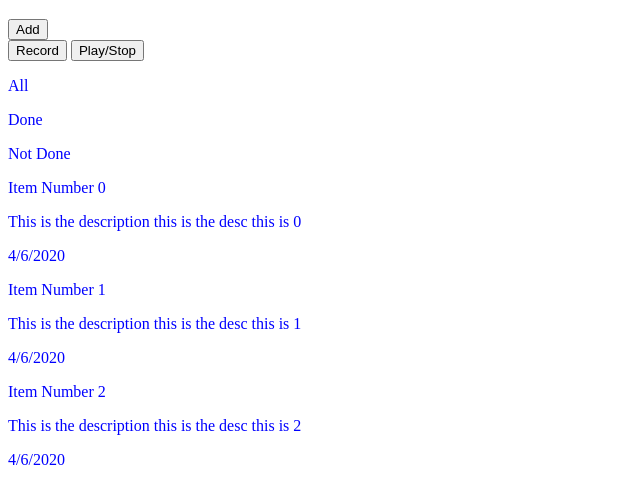
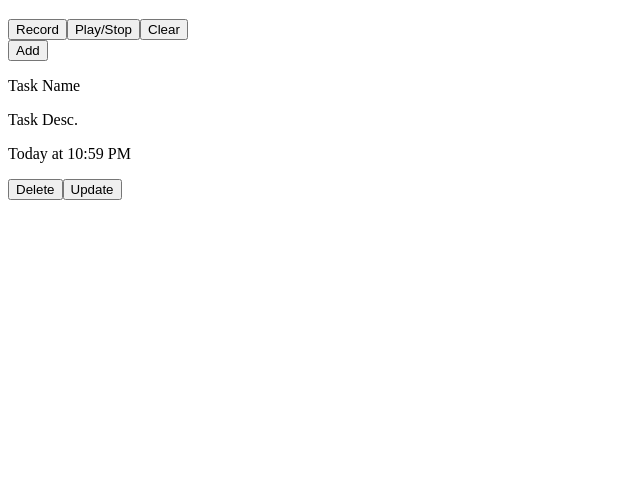
Before and after one commit to kingdivine/todo-playback, a React app: page / in a window 1280 px wide. Both pictures are taken after a click on the button "Add". Shown: the part 61-564 px from the top of the page, without its empty margins (0-640 px from the left). Built offline with nearby package versions, Linux system fonts and the light colour scheme.

Commit message:
Add sass/css config. Create basic app layout.

```diff
--- a/package.json
+++ b/package.json
@@ -12,8 +12,10 @@
   "author": "",
   "license": "ISC",
   "dependencies": {
+    "moment": "^2.24.0",
     "react": "^16.13.1",
-    "react-dom": "^16.13.1"
+    "react-dom": "^16.13.1",
+    "uuid": "^7.0.3"
   },
   "devDependencies": {
     "@babel/core": "^7.9.0",
@@ -23,6 +25,7 @@
     "clean-webpack-plugin": "^3.0.0",
     "css-loader": "^3.4.2",
     "html-webpack-plugin": "^4.0.4",
+    "mini-css-extract-plugin": "^0.9.0",
     "node-sass": "^4.13.1",
     "sass-loader": "^8.0.2",
     "style-loader": "^1.1.3",
--- a/src/Components/App/App.js
+++ b/src/Components/App/App.js
@@ -1,18 +1,78 @@
-import React from "react";
+import React, { useState } from "react";
 import List from "../List/List";
-import Controls from "../Controls/Controls";
-import Filters from "../Filters/Filters";
+import PlaybackControls from "../PlaybackControls/PlaybackControls";
+import { v4 as uuidv4 } from "uuid";
 import "./App.scss";
 
 const App = () => {
+  let [todos, setTodos] = useState([]);
+  let [userActions, setUserActions] = useState([]);
+  let [isRecording, setRecording] = useState(false);
+  let [isPlaying, setPlaying] = useState(false);
+
+  const createTodo = (name, description) => {
+    const newTodo = {
+      id: uuidv4(),
+      name,
+      description,
+      createdDate: new Date(),
+    };
+    setTodos([...todos, newTodo]);
+    handleUserAction("CREATE", newTodo);
+  };
+
+  const deleteTodo = (todoToBeDeleted) => {
+    handleUserAction("DELETE", todoToBeDeleted);
+    setTodos(todos.filter((todo) => todo.id != todoToBeDeleted.id));
+  };
+
+  const updateTodo = (todoToBeUpdated) => {
+    handleUserAction("UPDATE", todoToBeUpdated);
+    setTodos(
+      todos.map((todo) =>
+        todo.id == todoToBeUpdated.id
+          ? {
+              ...todo,
+              name: todoToBeUpdated.name,
+              description: "jbhbjvjhv",
+            }
+          : todo
+      )
+    );
+  };
+
+  const handleUserAction = (action, todo) => {
+    isRecording ? null : setUserActions([...userActions, { action, todo }]);
+  };
+
+  const toggleRecord = () => {
+    setRecording(!isRecording);
+  };
+
+  const togglePlay = () => {
+    setPlaying(!isPlaying);
+  };
+
+  const clearRecording = () => {
+    setUserActions([]);
+  };
+
   return (
     <div>
       <div>
         <h1>TODO PLAYBLACK</h1>
       </div>
-      <Controls />
-      <Filters />
-      <List />
+      <PlaybackControls
+        toggleRecord={toggleRecord}
+        togglePlay={togglePlay}
+        clearRecording={clearRecording}
+      />
+      <List
+        todos={todos}
+        addTodo={createTodo}
+        deleteTodo={deleteTodo}
+        updateTodo={updateTodo}
+      />
     </div>
   );
 };
--- a/src/Components/App/App.scss
+++ b/src/Components/App/App.scss
@@ -1,3 +1,5 @@
-body {
-  color: blue;
+@import "../../styles/colors";
+
+h1 {
+  color: $header-color;
 }
--- a/src/Components/Controls/Controls.js
+++ /dev/null
@@ -1,16 +0,0 @@
-import React from "react";
-
-const Controls = () => {
-  return (
-    <div>
-      <div>
-        <button>Add</button>
-      </div>
-      <div>
-        <button>Record</button> <button>Play/Stop</button>{" "}
-      </div>
-    </div>
-  );
-};
-
-export default Controls;
--- a/src/Components/Filters/Filters.js
+++ /dev/null
@@ -1,19 +0,0 @@
-import React from "react";
-
-const Filters = () => {
-  return (
-    <div>
-      <div>
-        <p>All</p>
-      </div>
-      <div>
-        <p>Done</p>
-      </div>
-      <div>
-        <p>Not Done</p>
-      </div>
-    </div>
-  );
-};
-
-export default Filters;
--- a/src/Components/List/List.js
+++ b/src/Components/List/List.js
@@ -1,25 +1,18 @@
 import React from "react";
 import ListItem from "../ListItem/ListItem";
 
-//dummy data
-let items = [];
-for (let i = 0; i < 3; i++) {
-  items.push({
-    name: `Item Number ${i}`,
-    description: `This is the description this is the desc this is ${i}`,
-    createdDate: new Date().toLocaleDateString(),
-  });
-}
-
-const List = () => {
+const List = ({ todos, addTodo, deleteTodo, updateTodo }) => {
   return (
     <div>
-      {items.map((item) => (
+      <div>
+        <button onClick={() => addTodo("Task Name", "Task Desc.")}>Add</button>
+      </div>
+      {todos.map((todo) => (
         <ListItem
-          key={item.name}
-          name={item.name}
-          description={item.description}
-          createdDate={item.createdDate}
+          key={todo.id}
+          todo={todo}
+          deleteTodo={deleteTodo}
+          updateTodo={updateTodo}
         />
       ))}
     </div>
--- a/src/Components/ListItem/ListItem.js
+++ b/src/Components/ListItem/ListItem.js
@@ -1,11 +1,14 @@
 import React from "react";
+import moment from "moment";
 
-const ListItem = ({ name, description, createdDate }) => {
+const ListItem = ({ todo, deleteTodo, updateTodo }) => {
   return (
     <div>
-      <p>{name}</p>
-      <p>{description}</p>
-      <p>{createdDate}</p>
+      <p>{todo.name}</p>
+      <p>{todo.description}</p>
+      <p>{moment(todo.createdDate).calendar()}</p>
+      <button onClick={() => deleteTodo(todo)}>Delete</button>
+      <button onClick={() => updateTodo(todo)}>Update</button>
     </div>
   );
 };
--- /dev/null
+++ b/src/Components/PlaybackControls/PlaybackControls.js
@@ -0,0 +1,13 @@
+import React from "react";
+
+const PlaybackControls = ({ toggleRecord, togglePlay, clearRecording }) => {
+  return (
+    <div>
+      <button onClick={toggleRecord}>Record</button>
+      <button onClick={togglePlay}>Play/Stop</button>
+      <button onClick={clearRecording}>Clear</button>
+    </div>
+  );
+};
+
+export default PlaybackControls;
--- /dev/null
+++ b/src/styles/_colors.scss
@@ -0,0 +1 @@
+$header-color: blue;
--- a/webpack.config.base.js
+++ b/webpack.config.base.js
@@ -16,10 +16,6 @@ module.exports = {
         exclude: /node_modules/,
         use: ["babel-loader"],
       },
-      {
-        test: /\.s[ac]ss$/i,
-        use: ["style-loader", "css-loader", "sass-loader"],
-      },
     ],
   },
   plugins: [
--- a/webpack.config.dev.js
+++ b/webpack.config.dev.js
@@ -7,4 +7,12 @@ module.exports = merge(baseConfig, {
   devServer: {
     contentBase: "./dist",
   },
+  module: {
+    rules: [
+      {
+        test: /\.s[ac]ss$/i,
+        use: ["style-loader", "css-loader", "sass-loader"],
+      },
+    ],
+  },
 });
```
Also changed, not shown: webpack.config.prod.js (+14 -0 lines), src/styles/_fonts.scss (added), 1 other file.
